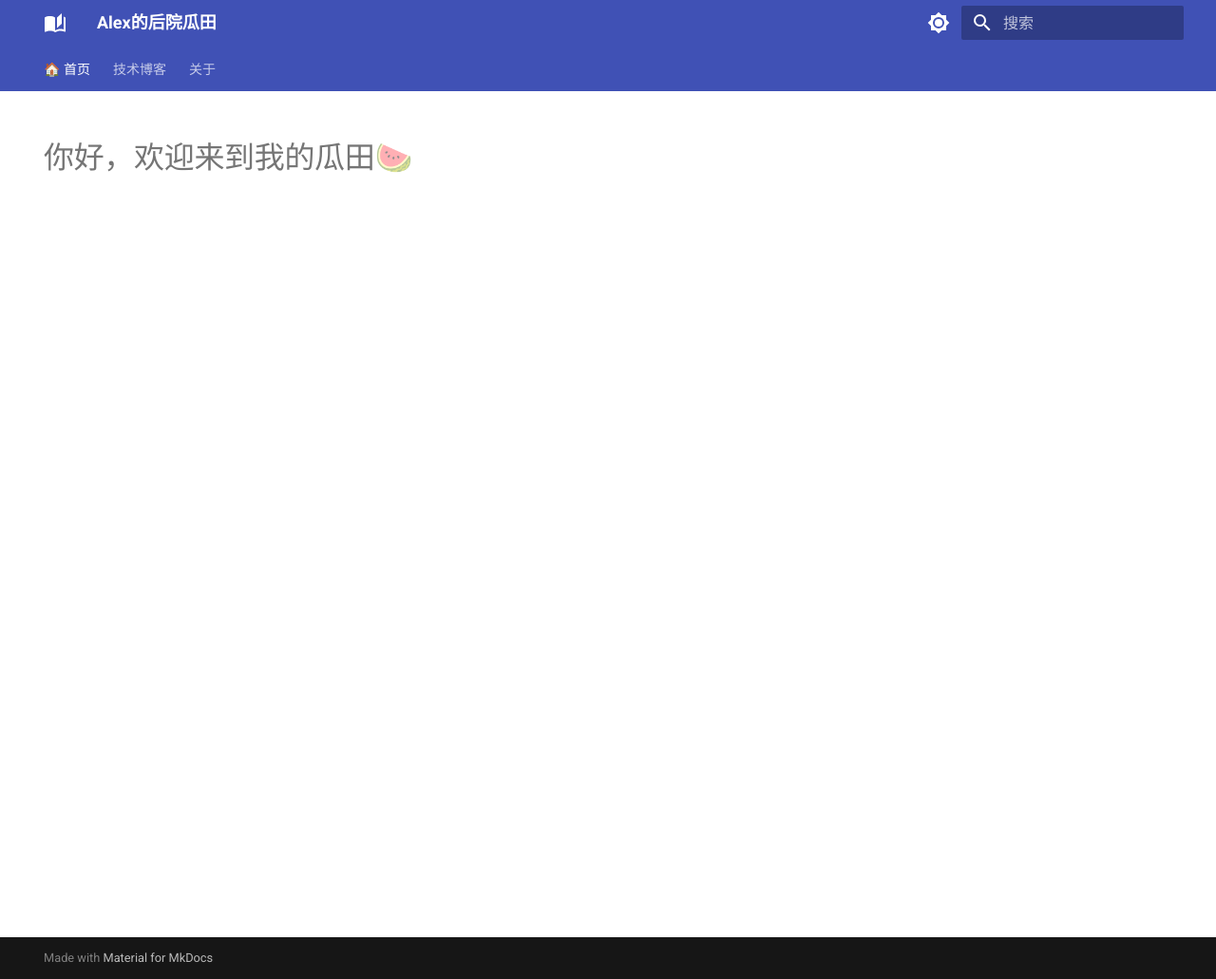
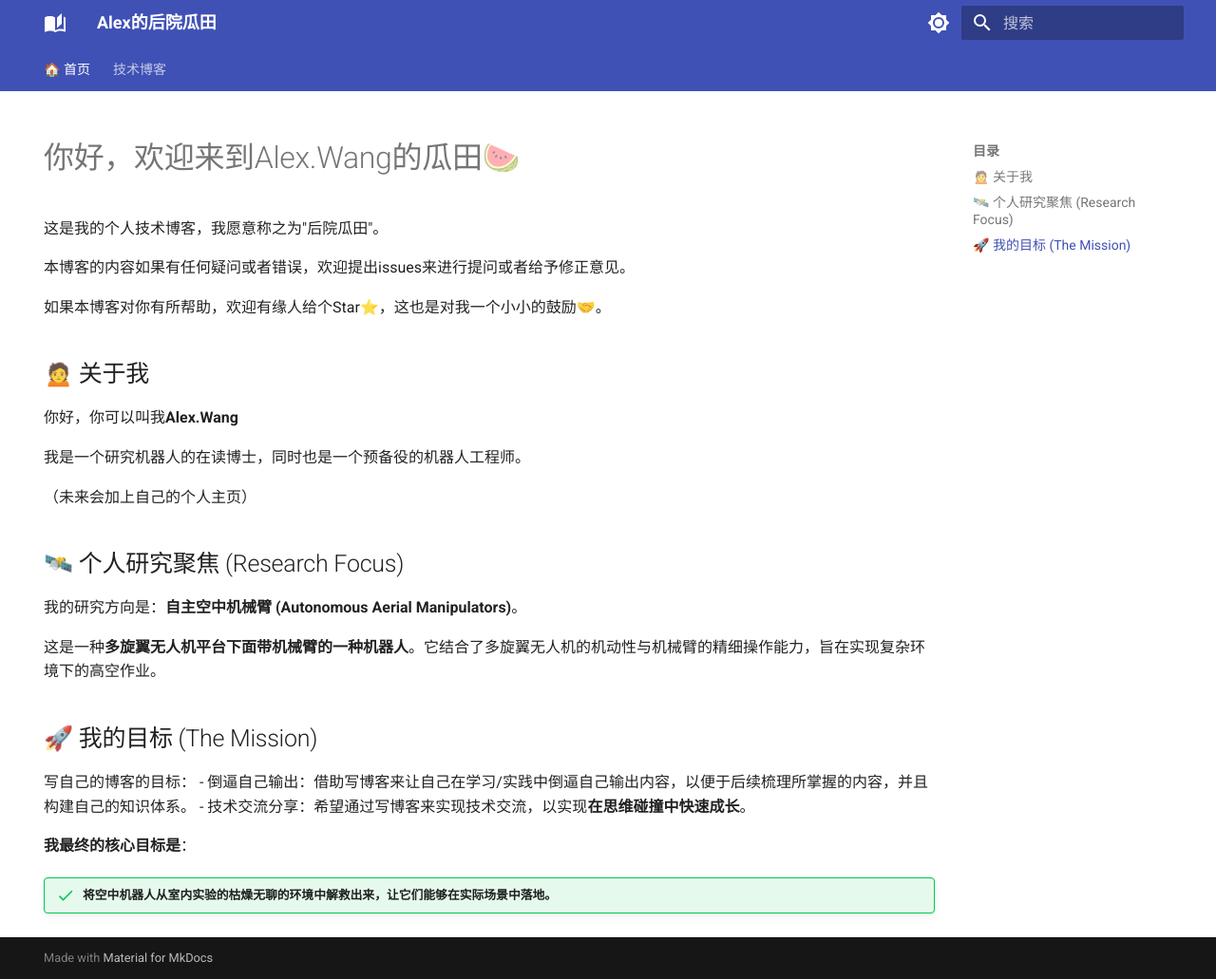
Before and after one commit to Alex-WangHT/Alex-Blog, an MkDocs documentation site: the page built from docs/index.md, in a window 1280 px wide and 1031 px high. Shown: the whole window at 95% size. Built offline with MkDocs 1.6.1 and Material for MkDocs 9.7.7, drawn with Linux system fonts in a browser that asks for light colours.

Commit message:
Delete About and Edit Index

```diff
--- a/docs/index.md
+++ b/docs/index.md
@@ -3,4 +3,31 @@ hide:
   - navigation  # 隐藏左侧导航栏
 ---
 
-# 你好，欢迎来到我的瓜田🍉
+# 你好，欢迎来到Alex.Wang的瓜田🍉
+
+这是我的个人技术博客，我愿意称之为"后院瓜田"。
+
+本博客的内容如果有任何疑问或者错误，欢迎提出issues来进行提问或者给予修正意见。
+
+如果本博客对你有所帮助，欢迎有缘人给个Star⭐，这也是对我一个小小的鼓励🤝。
+
+## 🙍 关于我
+你好，你可以叫我**Alex.Wang**
+
+我是一个研究机器人的在读博士，同时也是一个预备役的机器人工程师。
+
+（未来会加上自己的个人主页）
+## 🛰️ 个人研究聚焦 (Research Focus)
+我的研究方向是：**自主空中机械臂 (Autonomous Aerial Manipulators)**。
+
+这是一种**多旋翼无人机平台下面带机械臂的一种机器人**。它结合了多旋翼无人机的机动性与机械臂的精细操作能力，旨在实现复杂环境下的高空作业。
+
+## 🚀 我的目标 (The Mission)
+
+写自己的博客的目标：
+- 倒逼自己输出：借助写博客来让自己在学习/实践中倒逼自己输出内容，以便于后续梳理所掌握的内容，并且构建自己的知识体系。
+- 技术交流分享：希望通过写博客来实现技术交流，以实现**在思维碰撞中快速成长**。
+
+**我最终的核心目标是**：
+
+!!! success "将空中机器人从室内实验的枯燥无聊的环境中解救出来，让它们能够在实际场景中落地。"
--- a/mkdocs.yml
+++ b/mkdocs.yml
@@ -1,13 +1,11 @@
 site_name: Alex的后院瓜田
-site_url: https://alex-wanght.github.io/Alex-Blog/ # 非常重要，请替换！
-site_description: 你好，欢迎来到Alex.Wang的后院瓜田！
+site_url: https://alex-wanght.github.io/Alex-Blog/
+site_description: 你好，欢迎来到Alex.Wang的后院瓜田🍉！
 
 # --- 1. 主题与界面配置 ---
 theme:
   name: material
   language: zh
-  extra_css:
-    - extra.css
   icon:
     logo: material/book-open-page-variant # 页面左上角图标
   # 启用多颜色切换 (深色模式/浅色模式)
@@ -35,6 +33,7 @@ theme:
     - search.highlight
     - search.share
     - header.autohide
+
 # --- 2. Markdown扩展配置 ---
 markdown_extensions:
     - meta
@@ -53,4 +52,3 @@ plugins:
 nav:
   - 🏠 首页: index.md
   - 技术博客: blog/index.md
-  - 关于: about.md
```
Also changed, not shown: docs/about.md (deleted, +0 -33 lines).
